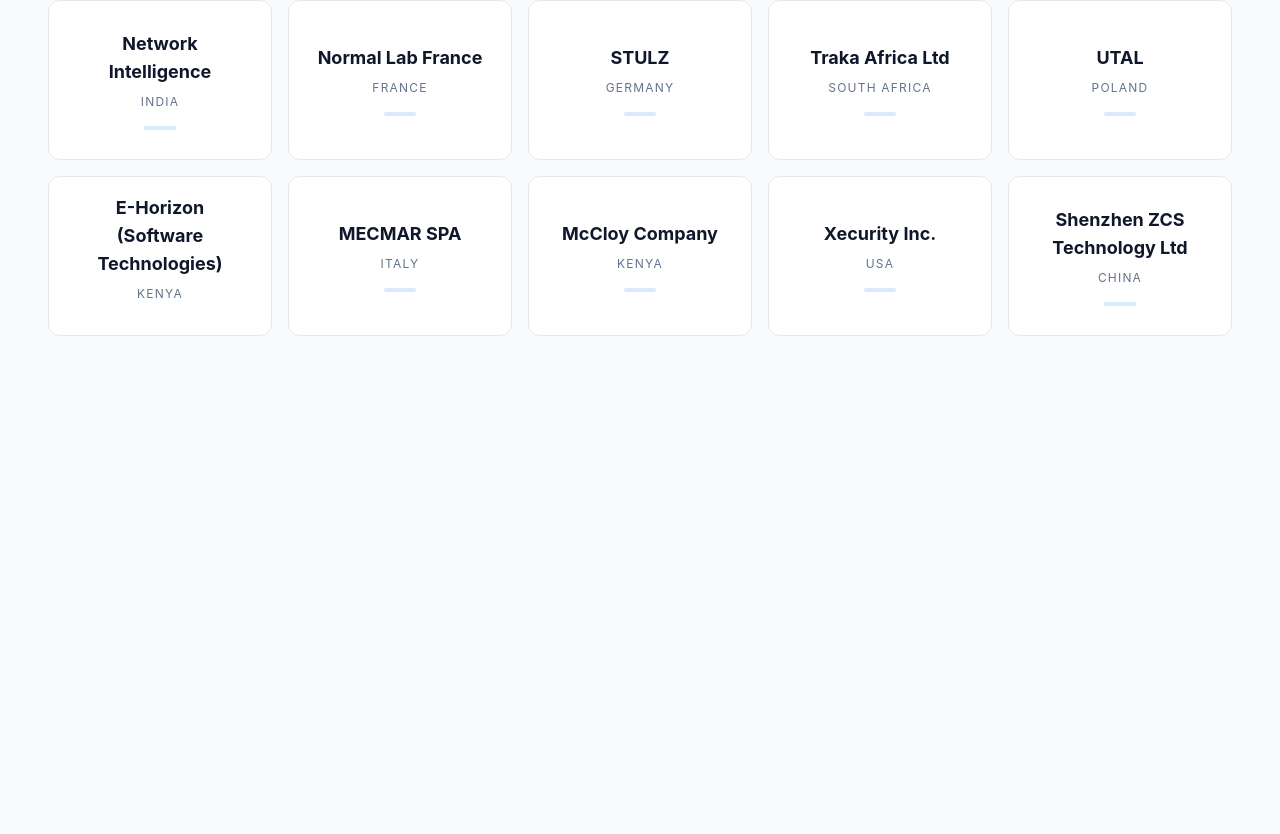
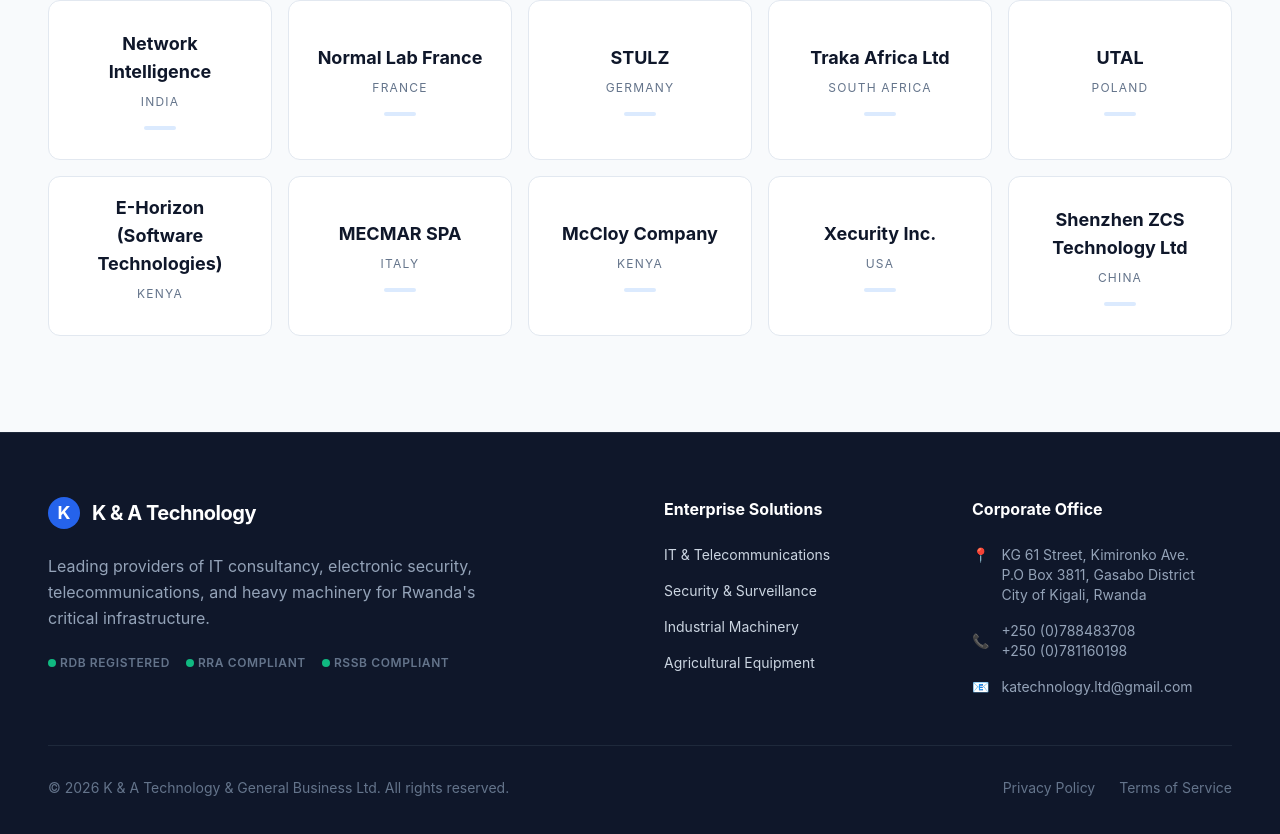
Before and after one commit to remyshingiro/K-A, a React (Vite) app: page / in a window 1280 px wide. Shown: the part 2981-3815 px from the top of the page. Before the commit the page ends 3413 px from the top, so only its background shows below. Built offline with nearby package versions, Linux system fonts and the light colour scheme.

Commit message:
feat: footer

```diff
--- a/src/App.jsx
+++ b/src/App.jsx
@@ -2,8 +2,10 @@
 import Navbar from './components/Navbar';
 import HeroSection from './components/HeroSection';
 import ServicesGrid from './components/ServicesGrid';
+import WorkProcess from './components/WorkProcess';
 import FeaturedProjects from './components/FeaturedProjects';
 import PartnersGrid from './components/PartnersGrid';
+import Footer from './components/Footer';
 
 function App() {
   return (
@@ -12,11 +14,11 @@
       <main>
         <HeroSection />
         <ServicesGrid />
+        <WorkProcess />
         <FeaturedProjects />
         <PartnersGrid />
       </main>
-
-      {/* Footer coming next */}
+      <Footer />
     </div>
   );
 }
--- /dev/null
+++ b/src/components/Footer.jsx
@@ -0,0 +1,67 @@
+import React from 'react';
+
+export default function Footer() {
+  return (
+    <footer className="bg-slate-900 text-slate-300 py-16 px-6 lg:px-12 border-t border-slate-800">
+      <div className="max-w-7xl mx-auto grid grid-cols-1 md:grid-cols-2 lg:grid-cols-4 gap-12 mb-12">
+
+        {/* Brand & Compliance */}
+        <div className="col-span-1 lg:col-span-2">
+          <div className="flex items-center gap-3 mb-6">
+            <div className="w-8 h-8 bg-blue-600 rounded-full flex items-center justify-center text-white font-bold text-lg">K</div>
+            <div className="font-bold text-xl text-white tracking-tight">
+              K & A Technology
+            </div>
+          </div>
+          <p className="text-slate-400 mb-6 max-w-md leading-relaxed">
+            Leading providers of IT consultancy, electronic security, telecommunications, and heavy machinery for Rwanda's critical infrastructure.
+          </p>
+          <div className="flex gap-4 text-xs font-semibold uppercase tracking-wider text-slate-500">
+            <span className="flex items-center gap-1"><span className="w-2 h-2 rounded-full bg-emerald-500"></span> RDB Registered</span>
+            <span className="flex items-center gap-1"><span className="w-2 h-2 rounded-full bg-emerald-500"></span> RRA Compliant</span>
+            <span className="flex items-center gap-1"><span className="w-2 h-2 rounded-full bg-emerald-500"></span> RSSB Compliant</span>
+          </div>
+        </div>
+
+        {/* Quick Links */}
+        <div>
+          <h4 className="text-white font-bold mb-6">Enterprise Solutions</h4>
+          <ul className="space-y-4 text-sm">
+            <li><a href="#" className="hover:text-blue-400 transition-colors">IT & Telecommunications</a></li>
+            <li><a href="#" className="hover:text-blue-400 transition-colors">Security & Surveillance</a></li>
+            <li><a href="#" className="hover:text-blue-400 transition-colors">Industrial Machinery</a></li>
+            <li><a href="#" className="hover:text-blue-400 transition-colors">Agricultural Equipment</a></li>
+          </ul>
+        </div>
+
+        {/* Contact info */}
+        <div>
+          <h4 className="text-white font-bold mb-6">Corporate Office</h4>
+          <ul className="space-y-4 text-sm text-slate-400">
+            <li className="flex items-start gap-3">
+              <span>📍</span>
+              <span>KG 61 Street, Kimironko Ave.<br/>P.O Box 3811, Gasabo District<br/>City of Kigali, Rwanda</span>
+            </li>
+            <li className="flex items-center gap-3">
+              <span>📞</span>
+              <span>+250 (0)788483708<br/>+250 (0)781160198</span>
+            </li>
+            <li className="flex items-center gap-3">
+              <span>📧</span>
+              <a href="mailto:katechnology.ltd@gmail.com" className="hover:text-blue-400 transition-colors">katechnology.ltd@gmail.com</a>
+            </li>
+          </ul>
+        </div>
+
+      </div>
+
+      <div className="max-w-7xl mx-auto pt-8 border-t border-slate-800 text-sm text-slate-500 flex flex-col md:flex-row justify-between items-center">
+        <p>© {new Date().getFullYear()} K & A Technology & General Business Ltd. All rights reserved.</p>
+        <div className="flex gap-6 mt-4 md:mt-0">
+          <a href="#" className="hover:text-white transition-colors">Privacy Policy</a>
+          <a href="#" className="hover:text-white transition-colors">Terms of Service</a>
+        </div>
+      </div>
+    </footer>
+  );
+}
```
